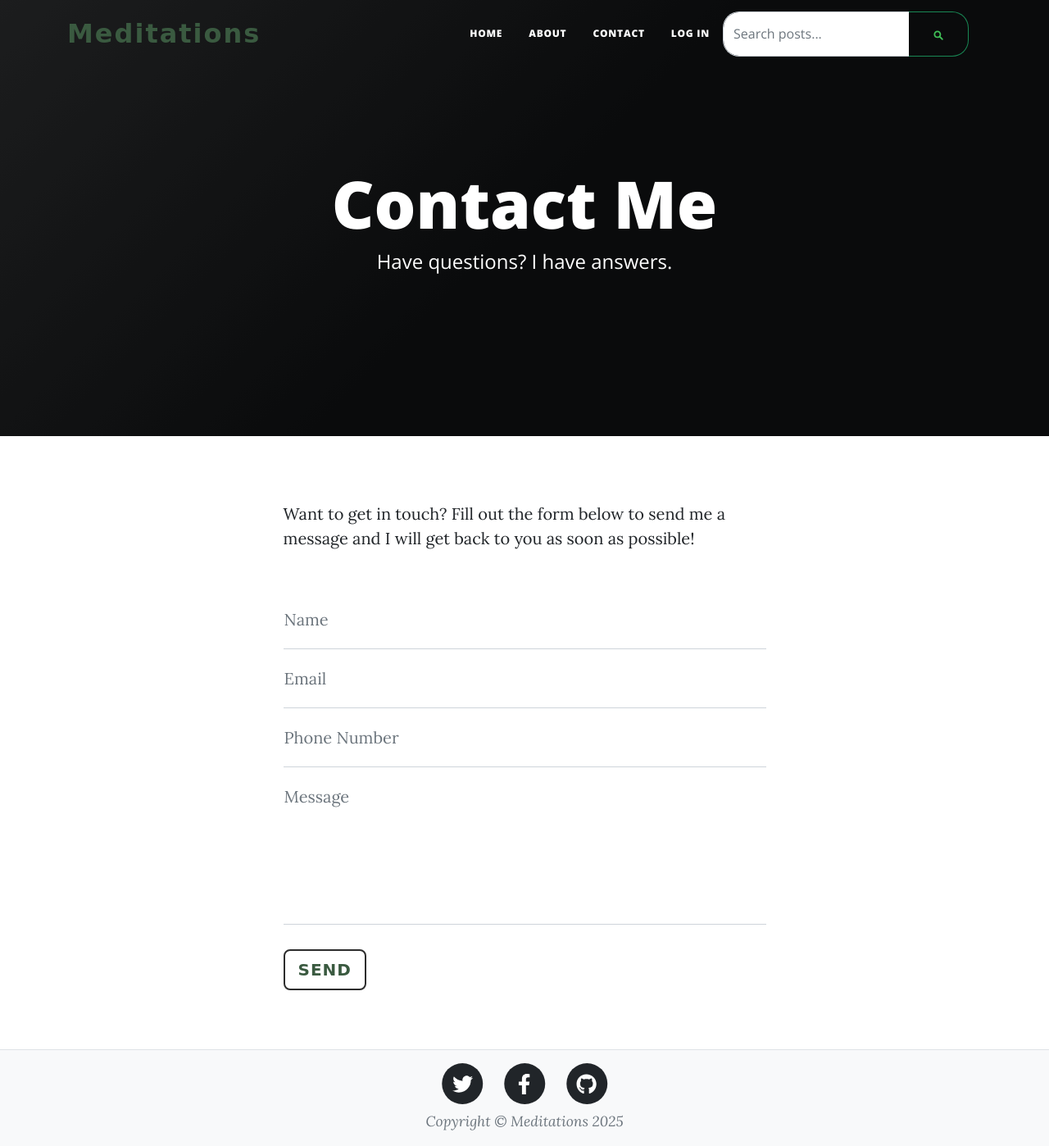
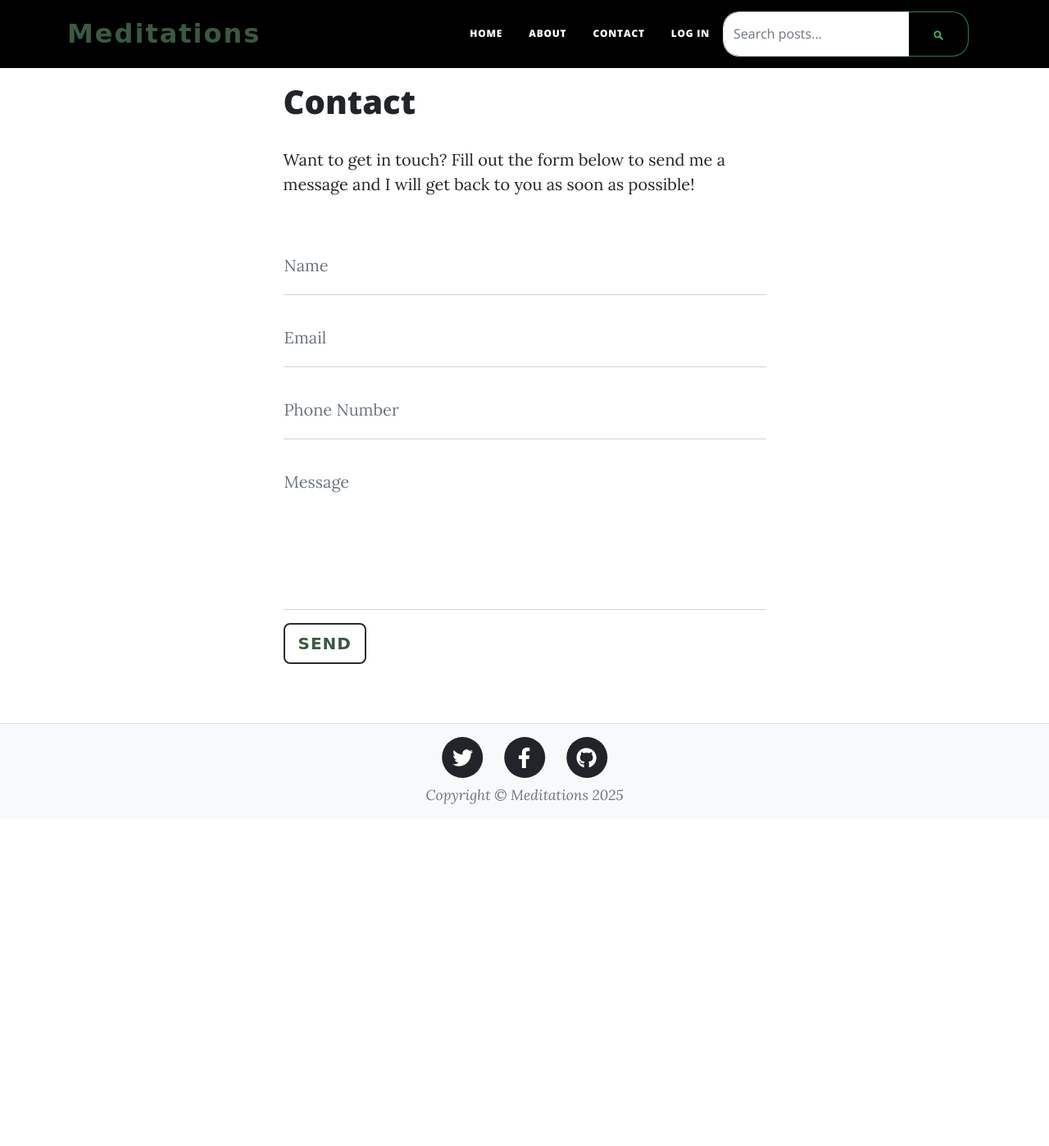
Before and after one commit to Israe-jpg/meditations, a Flask app: page /contact in a window 1280 px wide. Shown: the whole page at 82% size. After the commit the page ends 981 px from the top, so only its background shows below. Run offline with Flask 3, Linux system fonts and the light colour scheme; some libraries are stand-ins or nearby versions; some web fonts are replaced.

Commit message:
fix aesthetics

```diff
--- a/server.py
+++ b/server.py
@@ -330,8 +330,7 @@ def about():
     return render_template('about.html',
                          page_title="About Meditations",
                          page_subtitle="This is what we do.",
-                         page_background_type="image",
-                         page_background_image=url_for('static', filename='about_img.jpg'),
+                         show_header=False,
                          year=get_current_year())
 
 
@@ -355,6 +354,7 @@ def contact():
                          email_sent = email_sent,
                          page_title="Contact Me",
                          page_subtitle="Have questions? I have answers.",
+                         show_header=False,
                          page_background_type="black",  # Options: "image", "black", "custom"
                          page_background_image=None,  # Set to image URL if type is "image" or "custom"
                          year=get_current_year(),
--- a/templates/about.html
+++ b/templates/about.html
@@ -1,9 +1,10 @@
 {% extends "base.html" %}
 
 {% block title %}About - Meditations{% endblock %}
-
+{% set hide_header = true %}
 {% block content %}
-<main class="mb-4">
+<main class="mb-4"  style="margin-top: 100px;">
+    <h1 class="text-center mb-4 h1">About Us</h1>
     <div class="container px-4 px-lg-5">
         <div class="row gx-4 gx-lg-5 justify-content-center">
             <div class="col-md-10 col-lg-8 col-xl-7">
--- a/templates/base.html
+++ b/templates/base.html
@@ -17,7 +17,7 @@
         <link rel="stylesheet" href="{{ url_for('static', filename='styles.css') }}">
         {% block extra_head %}{% endblock %}
     </head>
-    <body class="d-flex flex-column min-vh-100">
+    <body class="d-flex flex-column min-vh-100" style="background-color: #ffffff;">
         {% include 'header.html' %}
 
         <!-- Main Content-->
--- a/templates/contact.html
+++ b/templates/contact.html
@@ -2,8 +2,10 @@
 
 {% block title %}Contact - Meditations{% endblock %}
 
+{% set show_header = false %}
+
 {% block content %}
-<main class="mb-4">
+<main class="mb-4" style="margin-top: 100px;">
     <div class="container px-4 px-lg-5">
         <div class="row gx-4 gx-lg-5 justify-content-center">
             <div class="col-md-10 col-lg-8 col-xl-7">
@@ -19,11 +21,12 @@
                     <a href="/contact" class="btn-medieval-primary">Send Another Message</a>
                 </div>
                 {% else %}
+                <h1 class="mb-4">Contact</h1>
                 <p>Want to get in touch? Fill out the form below to send me a message and I will get back to you as soon as possible!</p>
                 <div class="my-5">
                     <form action="{{ url_for('contact') }}" method="post" id="contactForm">
                         {{ form.csrf_token }}
-                        <div class="form-floating">
+                        <div class="form-floating mb-3">
                             {{ form.name(class="form-control", placeholder="Enter your name...") }}
                             <label for="{{ form.name.id }}">{{ form.name.label.text }}</label>
                             {% if form.name.errors %}
@@ -35,7 +38,7 @@
                             {% endif %}
                         </div>
 
-                        <div class="form-floating">
+                        <div class="form-floating mb-3">
                             {{ form.email(class="form-control", type="email", placeholder="Enter your email...") }}
                             <label for="{{ form.email.id }}">{{ form.email.label.text }}</label>
                             {% if form.email.errors %}
@@ -47,7 +50,7 @@
                             {% endif %}
                         </div>
 
-                        <div class="form-floating">
+                        <div class="form-floating mb-3">
                             {{ form.phone(class="form-control", type="tel", placeholder="Enter your phone number (e.g., +1-555-123-4567)") }}
                             <label for="{{ form.phone.id }}">{{ form.phone.label.text }}</label>
                             {% if form.phone.errors %}
@@ -59,7 +62,7 @@
                             {% endif %}
                         </div>
 
-                        <div class="form-floating">
+                        <div class="form-floating mb-3">
                             {{ form.message(class="form-control", placeholder="Enter your message here...", style="height: 12rem") }}
                             <label for="{{ form.message.id }}">{{ form.message.label.text }}</label>
                             {% if form.message.errors %}
@@ -71,7 +74,6 @@
                             {% endif %}
                         </div>
 
-                        <br />
                         <button class="btn-medieval-primary text-uppercase" id="submitButton" type="submit">Send</button>
                     </form>
                 </div>
--- a/templates/header.html
+++ b/templates/header.html
@@ -7,7 +7,17 @@
 </head>
 <body>
     <!-- Navigation-->
-    <nav class="navbar navbar-expand-lg navbar-light" id="mainNav">
+    {% if show_header is defined and show_header == false %}
+    <style>
+        @media (min-width: 992px) {
+            #mainNav {
+                background-color: #000 !important;
+                background: #000 !important;
+            }
+        }
+    </style>
+    {% endif %}
+    <nav class="navbar navbar-expand-lg {% if show_header is not defined or show_header %}navbar-light{% else %}navbar-dark{% endif %}" id="mainNav">
         <div class="container">
             <a class="navbar-brand medieval-brand" href="{{ url_for('home') }}">Meditations</a>
 
@@ -84,8 +94,8 @@
         <header class="masthead" style="background: linear-gradient(135deg, #1a1a1a 0%, #000000 50%, #000000 100%); min-height: 50vh;">
     {% endif %}
         <div class="container position-relative px-4 px-lg-5">
-            <div class="row gx-4 gx-lg-5 justify-content-center">
-                <div class="col-md-10 col-lg-8 col-xl-7">
+            <div class="row gx-4 gx-lg-5">
+                <div class="col-md-10 col-lg-8 col-xl-7 float-left">
                     {% if page_meta %}
                     <!-- Post heading (smaller) -->
                     <div class="post-heading">
```
